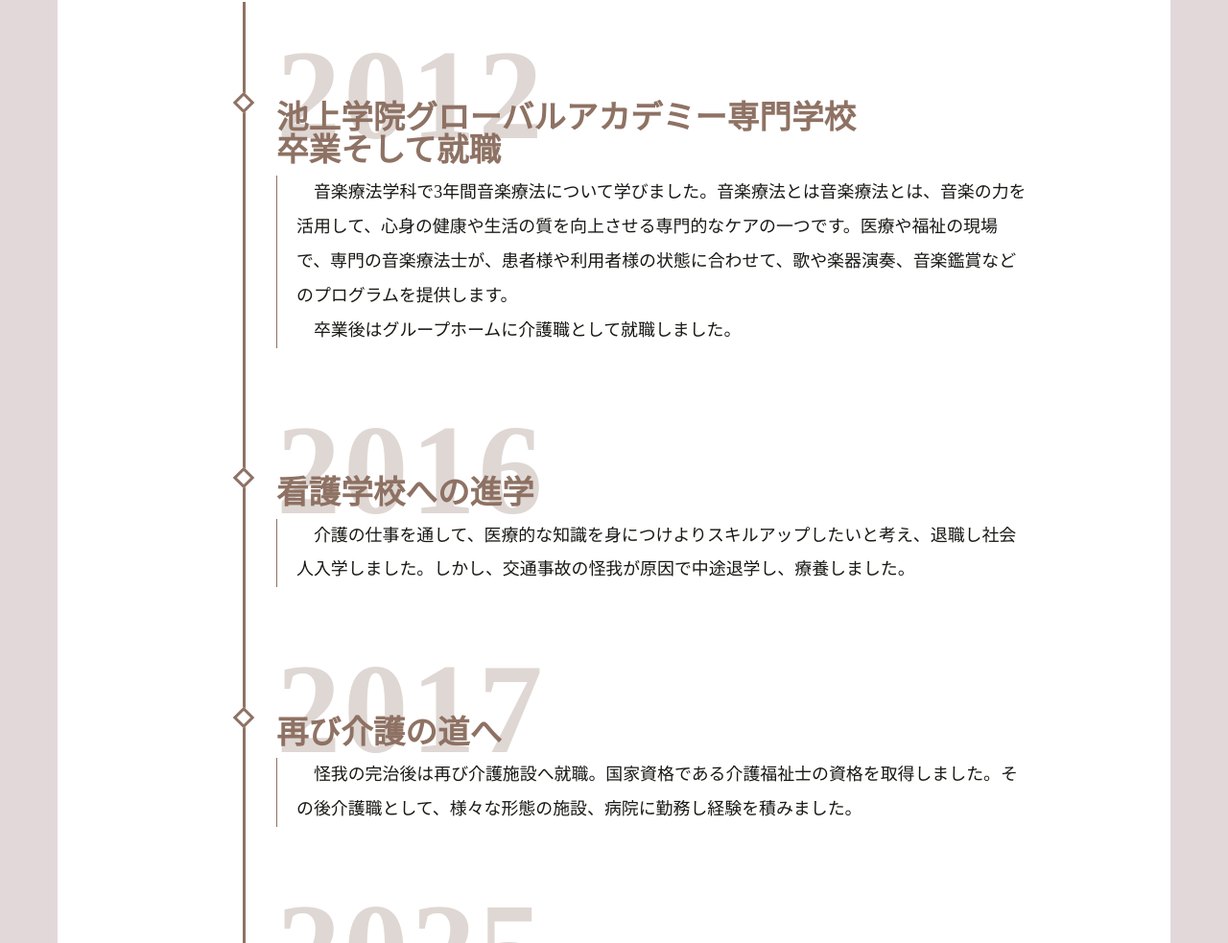
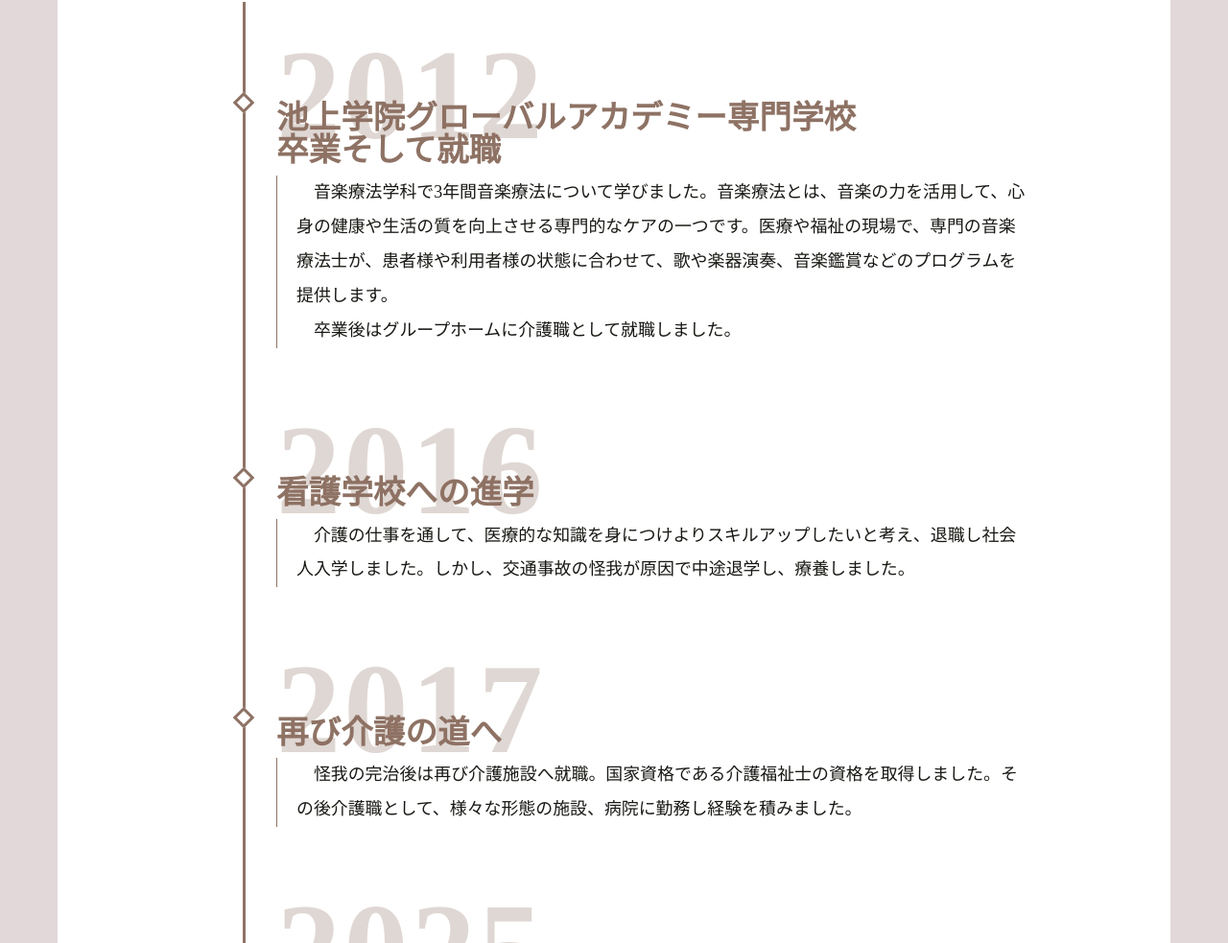
Before and after one commit to hana-happy-day/yui-f-profile, a plain HTML site: page about.html in a window 1280 px wide. Shown: the part 1879-2862 px from the top of the page at 96% size. Drawn offline with Linux system fonts and the light colour scheme.

Commit message:
Update about.html

```diff
--- a/about.html
+++ b/about.html
@@ -99,7 +99,7 @@
                                 <p class="flag">池上学院グローバルアカデミー専門学校<br>卒業そして就職</p>
                             </div>
                             <div class="desc">
-                                <p>&emsp;音楽療法学科で3年間音楽療法について学びました。音楽療法とは音楽療法とは、音楽の力を活用して、心身の健康や生活の質を向上させる専門的なケアの一つです。医療や福祉の現場で、専門の音楽療法士が、患者様や利用者様の状態に合わせて、歌や楽器演奏、音楽鑑賞などのプログラムを提供します。
+                                <p>&emsp;音楽療法学科で3年間音楽療法について学びました。音楽療法とは、音楽の力を活用して、心身の健康や生活の質を向上させる専門的なケアの一つです。医療や福祉の現場で、専門の音楽療法士が、患者様や利用者様の状態に合わせて、歌や楽器演奏、音楽鑑賞などのプログラムを提供します。
                                     <br>&emsp;卒業後はグループホームに介護職として就職しました。
                                 </p>
                             </div>
@@ -155,4 +155,5 @@
 
 </body>
 
+
 </html>
```
